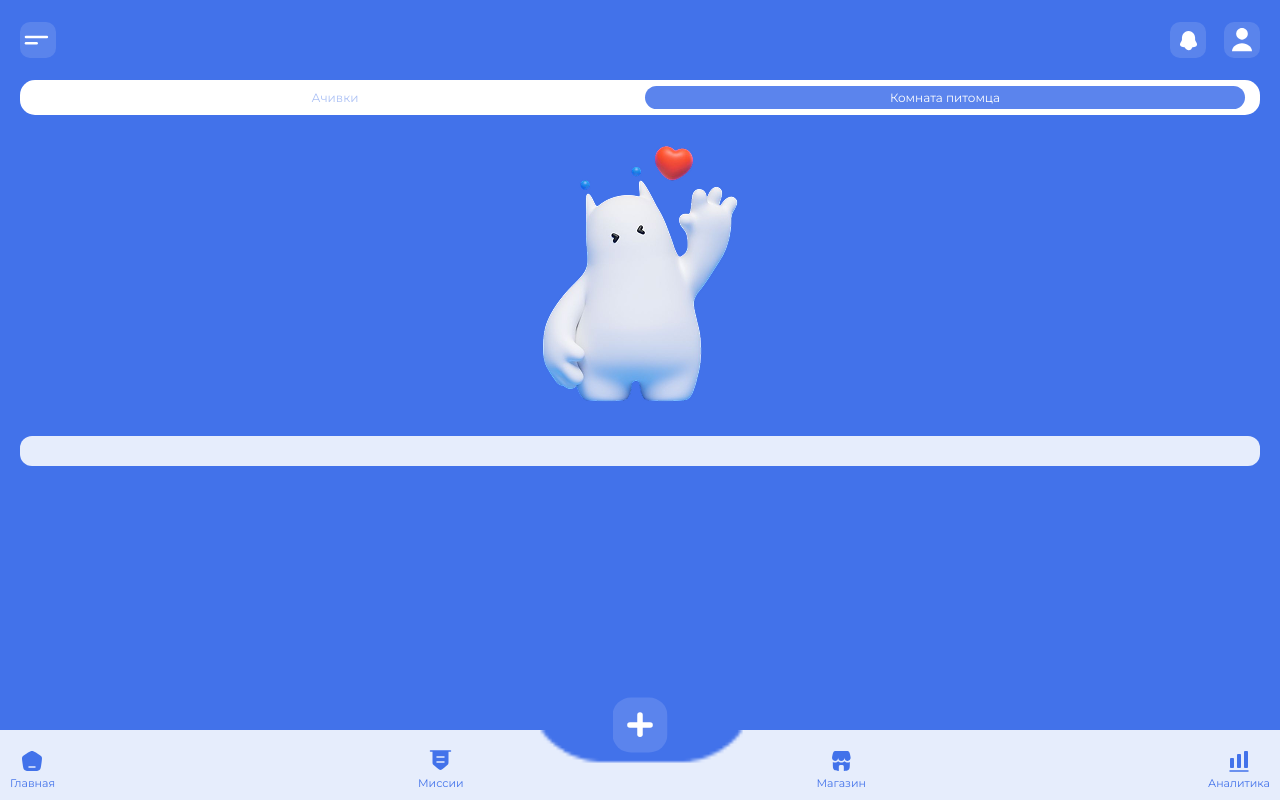
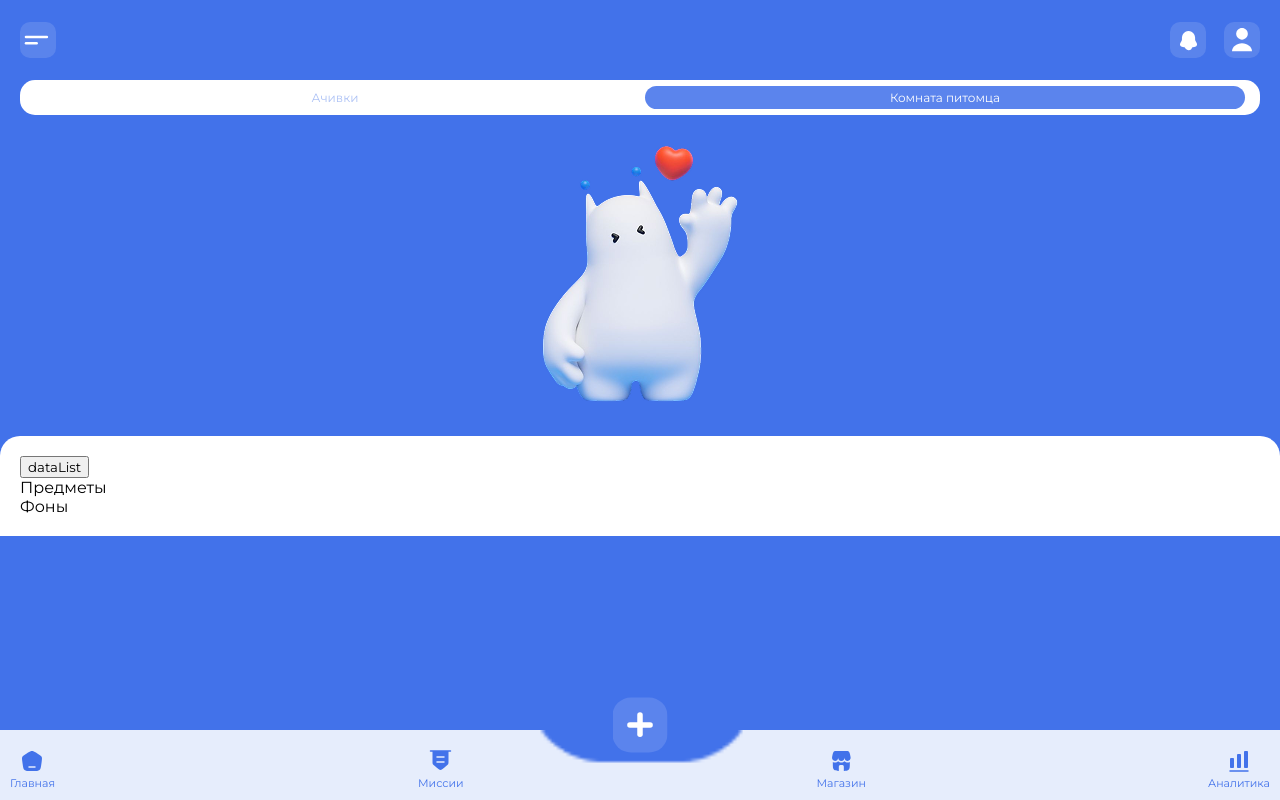
Before and after one commit to qqwerrtyz/chistulya_frontend, a Next.js app: page /app/child/shop in a window 1280 px wide. Both pictures are taken after a click on the element "Комната питомца". Built offline with nearby package versions, Linux system fonts and the light colour scheme.

Commit message:
подолжаю делать комнату питомца

```diff
--- a/src/app/app/child/shop/Shop.module.css
+++ b/src/app/app/child/shop/Shop.module.css
@@ -1,12 +1,13 @@
 .shopPageWrapper {
-    padding: 0 20px;
 }
 
 .menuWrapper {
+    padding: 0 20px;
     margin-top: 30px;
 }
 
-.shopBodyWrapper {
+.shopAchievementsBodyWrapper {
+    margin: 10px 20px 0 20px;
     padding: 15px;
     background-color: #E6EDFC;
     border-radius: 12px;
@@ -18,3 +19,10 @@
 
     margin: 30px 0;
 }
+
+.shopPetRoomBodyWrapper {
+    background-color: #fff;
+    padding: 20px;
+
+    border-radius: 20px 20px 0 0;
+}
--- a/src/app/app/child/shop/page.jsx
+++ b/src/app/app/child/shop/page.jsx
@@ -82,7 +82,7 @@ export default function Shop() {
         },
 
         {
-            id: 1,
+            id: 5,
             img: iconsTasks.brushTeeth,
             ruName: "Мыть руки",
             enName: "handWashing",
@@ -97,7 +97,7 @@ export default function Shop() {
         },
 
         {
-            id: 2,
+            id: 6,
             img: iconsTasks.brushTeeth,
             ruName: "Мыть попу",
             enName: "assWashing",
@@ -112,7 +112,7 @@ export default function Shop() {
         },
 
         {
-            id: 3,
+            id: 7,
             img: iconsTasks.brushTeeth,
             ruName: "Мыть зубы",
             enName: "handWashing",
@@ -127,7 +127,7 @@ export default function Shop() {
         },
 
         {
-            id: 1,
+            id: 8,
             img: iconsTasks.brushTeeth,
             ruName: "Мыть руки",
             enName: "handWashing",
@@ -142,7 +142,7 @@ export default function Shop() {
         },
 
         {
-            id: 2,
+            id: 9,
             img: iconsTasks.brushTeeth,
             ruName: "Мыть попу",
             enName: "assWashing",
@@ -157,7 +157,7 @@ export default function Shop() {
         },
 
         {
-            id: 3,
+            id: 10,
             img: iconsTasks.brushTeeth,
             ruName: "Мыть зубы",
             enName: "handWashing",
@@ -172,7 +172,7 @@ export default function Shop() {
         },
 
         {
-            id: 1,
+            id: 11,
             img: iconsTasks.brushTeeth,
             ruName: "Мыть руки",
             enName: "handWashing",
@@ -187,7 +187,7 @@ export default function Shop() {
         },
 
         {
-            id: 2,
+            id: 12,
             img: iconsTasks.brushTeeth,
             ruName: "Мыть попу",
             enName: "assWashing",
@@ -202,7 +202,7 @@ export default function Shop() {
         },
 
         {
-            id: 3,
+            id: 13,
             img: iconsTasks.brushTeeth,
             ruName: "Мыть зубы",
             enName: "handWashing",
@@ -304,21 +304,23 @@ export default function Shop() {
                     )
                 }
 
-                <div className={styles.shopBodyWrapper}>
 
                 {
                     isActive === "achievements" && (
-                            <div>
+                        <div className={styles.shopAchievementsBodyWrapper}>
+
                             <BodyAchievements
                                 dataList={achievementsList}
                             />
                         </div>
+
                     )
                 }
 
+
                 {
                     isActive === "petRoom" && (
-                            <div>
+                        <div className={styles.shopPetRoomBodyWrapper}>
                             <BodyPetRoom
                                 dataList={itemsList}
                             />
@@ -326,9 +328,6 @@ export default function Shop() {
                     )
                 }
 
-
-                </div>
-
             </div>
         </div>
     )
--- a/src/components/app/footer/Footer.jsx
+++ b/src/components/app/footer/Footer.jsx
@@ -3,11 +3,11 @@ import styles from "./Footer.module.css"
 import icons from "../../../../public/icons/icons"
 import Link from "next/link"
 
-function FooterIcon({src, name, href}) {
+function FooterIcon({src, name, href, alt}) {
     return (
         <div className={styles.footerIconWrapper}>
             <Link className={styles.footerLink} href={href}>
-                <Image  src={src} className={styles.footerIcon}/>
+                <Image alt={alt} src={src} className={styles.footerIcon}/>
                 <span className={styles.footerIconName}>{name}</span>
             </Link>
         </div>
@@ -21,20 +21,20 @@ export default function Footer() {
             <div className={styles.footer}>
 
                 <div className={styles.footerHalf}>
-                    <FooterIcon src={icons.footerMain} name={"Главная"} href={"/app/child"}/>
-                    <FooterIcon src={icons.footerMissions} name={"Миссии"} href={"/app/child/mission"}/>
+                    <FooterIcon src={icons.footerMain} name={"Главная"} alt={"mainIcon"} href={"/app/child"}/>
+                    <FooterIcon src={icons.footerMissions} name={"Миссии"} alt={"missionIcon"} href={"/app/child/mission"}/>
                 </div>
 
 
                 <div className={styles.footerPlusWrapper}>
                     <Link className={styles.footerPlusLink} href={"#"}>
-                        <Image className={styles.footerPlus} src={icons.footerPlus}/>
+                        <Image alt="addIcon" className={styles.footerPlus} src={icons.footerPlus}/>
                     </Link>
                 </div>
 
                 <div className={styles.footerHalf}>
-                    <FooterIcon src={icons.footerShop} name={"Магазин"} href={"/app/child/shop"}/>
-                    <FooterIcon src={icons.footerAnalitycs} name={"Аналитика"} href={"#"}/>
+                    <FooterIcon src={icons.footerShop} name={"Магазин"} alt={"shopIcon"} href={"/app/child/shop"}/>
+                    <FooterIcon src={icons.footerAnalitycs} name={"Аналитика"} alt={"analutycsIcon"} href={"#"}/>
                 </div>
 
             </div>
--- a/src/components/app/shop/achievements/BodyAchievements.jsx
+++ b/src/components/app/shop/achievements/BodyAchievements.jsx
@@ -18,7 +18,7 @@ export default function BodyAchievements({dataList}) {
                             >
                                 <div className={styles.achivmentImgAndname}>
                                     <div className={styles.achivmentImgWrapper}>
-                                        <Image src={item.img} className={styles.achivmentImg}/>
+                                        <Image src={item.img} className={styles.achivmentImg} alt="_"/>
                                     </div>
 
                                     <div className={styles.achivmentTitleWrapper}>
@@ -39,7 +39,7 @@ export default function BodyAchievements({dataList}) {
                                         item.status === "reward" && (
                                             <button className={`${styles.achivmentButton} ${styles.reward}`}>
                                                 {item.reward.coin && (
-                                                    <span className={styles.rewardText}>{item.reward.coin} <Image className={styles.rewardImg} src={icons.coin}/></span>
+                                                    <span className={styles.rewardText}>{item.reward.coin} <Image className={styles.rewardImg} src={icons.coin} alt="_"/></span>
                                                 )}
 
                                                 {item.reward.xp && (
@@ -53,7 +53,7 @@ export default function BodyAchievements({dataList}) {
                                         item.status === "notAvailable" && (
                                             <button className={`${styles.achivmentButton} ${styles.notAvailable}`}>
                                                 {item.reward.coin && (
-                                                    <span className={styles.notAvailable}>{item.reward.coin} <Image className={styles.notAvailableImg} src={icons.coin}/></span>
+                                                    <span className={styles.notAvailable}>{item.reward.coin} <Image className={styles.notAvailableImg} src={icons.coin} alt="_"/></span>
                                                 )}
 
                                                 {item.reward.xp && (
--- a/src/components/app/shop/petRoom/BodyPetRoom.jsx
+++ b/src/components/app/shop/petRoom/BodyPetRoom.jsx
@@ -3,12 +3,18 @@ export default function BodyPetRoom ({dataList}) {
     return (
         <div className={styles.bodyPetRoomWrapper}>
             <div className={styles.bodyPetRoom}>
-
+                <button onClick={() => console.log(dataList)}>dataList</button>
                 {
                     dataList.map((item, index) => {
                         return (
-                            <div className={styles}>
+                            <div className={styles.bodyPetRoomCategory}>
+                                <div className={styles.bodyPetRoomCategoryHeadlineWrapper}>
+                                    <span className={styles.bodyPetRoomCategoryHeadline}>
+                                        {item.ruNameCategory}
+                                    </span>
+                                </div>
 
+                                <div></div>
                             </div>
                         )
                     })
```
Lines whose indentation alone changed are shown as unchanged.
